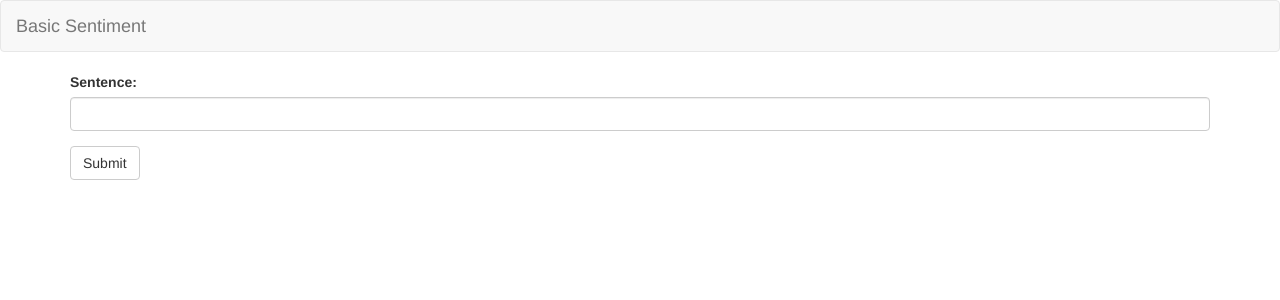
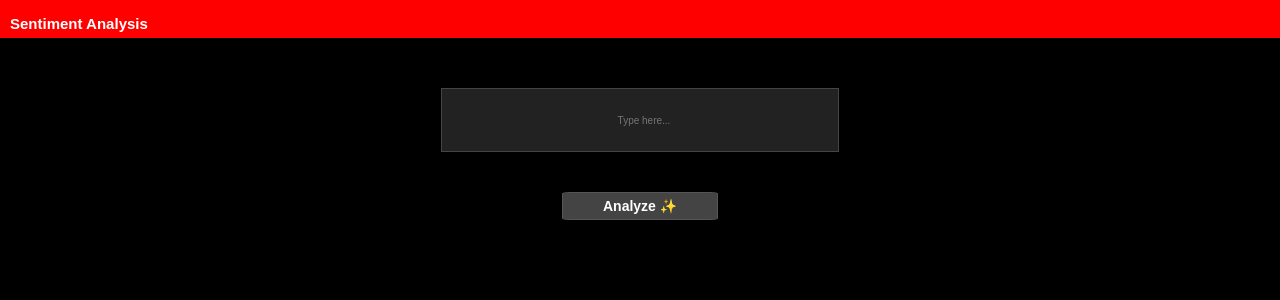
Before and after one commit to williyam-m/sentiment_analysis, a Django app: page /analysis/ in a window 1280 px wide. Shown: the top 300 px of the page. Run offline with Django 5.2, Linux system fonts and the light colour scheme; some libraries are stand-ins or nearby versions.

Commit message:
feat: update analysis ui

```diff
--- /dev/null
+++ b/analysis/static/analysis-style.css
@@ -0,0 +1,126 @@
+body {
+  background-color: black;
+  color: red;
+  font-family: Arial, sans-serif;
+  margin: 0;
+  padding: 0;
+}
+
+.navbar {
+  background-color: red;
+  border: none;
+  padding: 15px 0;
+  height: 8px;
+}
+
+.navbar a {
+  color: white;
+  font-weight: bold;
+  text-decoration: none;
+  font-size: 15px;
+  margin-bottom: 10px;
+  margin-left: 10px;
+}
+
+.navbar a:hover {
+  color: white;
+}
+
+.container {
+  margin-top: 50px;
+  text-align: center;
+}
+
+.form-group {
+  margin: 20px auto;
+  width: 60%;
+}
+
+.form-control {
+  background-color: #222;
+  border: 1px solid #444;
+  color: red;
+  font-size: 10px;
+  height: 60px;
+  width: 50%;
+  text-align: center;
+  padding-left: 10px;
+  margin-bottom: 20px;
+}
+
+.btn-submit {
+  background-color: #444;
+  color: white;
+  border: 1px solid #555;
+  font-weight: bold;
+  font-size: 14px;
+  padding: 5px 40px;
+  border-radius : 5%;
+  transition: all 0.3s ease;
+  transform: perspective(1px) translateZ(0);
+}
+
+.btn-submit:hover {
+  background-color: #666;
+  color: red;
+  cursor: pointer;
+  box-shadow: 0 10px 20px rgba(255, 0, 0, 0.5);
+  transform: translateY(-5px);
+}
+
+.result {
+  margin-top: 40px;
+  text-align: center;
+}
+
+.result-text {
+  font-weight: bold;
+  font-size: 24px;
+  color: white;
+}
+
+.result-text.positive {
+  color: green;
+}
+
+.result-text.negative {
+  color: red;
+}
+
+.progress {
+  background-color: #444;
+  height: 30px;
+  width: 60%;
+  margin: 20px auto;
+  border-radius: 5px;
+}
+
+.progress-bar {
+  font-weight: bold;
+  color: white;
+  text-align: center;
+  width: 0%;
+  transition: width 2s ease-in-out;
+  border-radius: 5px;
+}
+
+.progress-bar-success {
+  background-color: green;
+}
+
+.progress-bar-danger {
+  background-color: red;
+}
+
+@keyframes loadBar {
+  0% {
+    width: 0%;
+  }
+  100% {
+    width: 100%;
+  }
+}
+
+.progress-bar {
+  animation: loadBar 2s ease-in-out;
+}
--- a/analysis/templates/index.html
+++ b/analysis/templates/index.html
@@ -1,19 +1,19 @@
+{% load static %}
 <!DOCTYPE html>
 <html lang="en">
 <head>
-  <title>Bootstrap Example</title>
-  <meta charset="utf-8">
-  <meta name="viewport" content="width=device-width, initial-scale=1">
-  <link rel="stylesheet" href="https://maxcdn.bootstrapcdn.com/bootstrap/3.3.7/css/bootstrap.min.css">
-  <script src="https://ajax.googleapis.com/ajax/libs/jquery/3.2.1/jquery.min.js"></script>
-  <script src="https://maxcdn.bootstrapcdn.com/bootstrap/3.3.7/js/bootstrap.min.js"></script>
+  <meta charset="UTF-8">
+  <meta name="viewport" content="width=device-width, initial-scale=1.0">
+  <title>Sentiment Analysis</title>
+  <link rel="stylesheet" href="{% static 'analysis-style.css' %}">
+  <script src="https://ajax.googleapis.com/ajax/libs/jquery/3.6.0/jquery.min.js"></script>
 </head>
 <body>
 
   <nav class="navbar navbar-default">
     <div class="container-fluid">
       <div class="navbar-header">
-      <a class="navbar-brand" href="#">Basic Sentiment</a>
+        <a class="navbar-brand" href="#">Sentiment Analysis</a>
       </div>
     </div>
   </nav>
@@ -22,21 +22,33 @@
     <form action="{% url 'sentiment' %}" method="post">
       {% csrf_token %}
       <div class="form-group">
-    <label for="sentence">Sentence:</label>
-    <input type="text" name="sentence" class="form-control" id="sentence">
+        <input type="text" name="sentence" class="form-control" id="sentence" placeholder="Type here..." required>
       </div>
-  <button type="submit" class="btn btn-default">Submit</button>
+      <button type="submit" class="btn btn-submit">Analyze ✨</button>
     </form>
 
-{% if positive %}
-  <h1>{{ sentence }} is <span class="text text-success">Positive</span></h1>
-{% elif negative %}
-  <h1>{{ sentence }} is <span class="text text-danger">Negative</span></h1>
+    {% if sentiment %}
+      <div class="result">
+        <h5>
+          <span class="result-text {% if sentiment == 'Positive' %}positive{% else %}negative{% endif %}">
+            {% if sentiment == "Positive" %}
+              Positive
+            {% elif sentiment == "Negative" %}
+              Negative
             {% endif %}
+          </span>
+        </h5>
 
+        <div class="progress">
+          <div class="progress-bar {% if sentiment == 'Positive' %}progress-bar-success{% else %}progress-bar-danger{% endif %}"
+               role="progressbar" style="width: {{ percentage }}%;" aria-valuenow="{{ percentage }}"
+               aria-valuemin="0" aria-valuemax="100">
+            {{ percentage }}%
           </div>
-
-
+        </div>
+      </div>
+    {% endif %}
+  </div>
 
 </body>
 </html>
--- a/analysis/views.py
+++ b/analysis/views.py
@@ -1,16 +1,15 @@
-from django.shortcuts import get_object_or_404, render, redirect
+from django.shortcuts import render
 from .arguments import get_arguments
 from .analyzer import Analyzer
-
 
 def index(request):
     return render(request, "index.html")
 
-
 def sentiment(request):
-    #text = request.args["text"]
-    analyzer = Analyzer(will_train=False, args_dict=get_arguments())
-    text = "test"
-    sentiment, percentage = analyzer.classify_sentiment(text)
-    print(sentiment)
-    return render(request, "index.html", {"sentiment": sentiment, "percentage": percentage})
+    if request.method == 'POST':
+        text = request.POST.get("sentence")
+        analyzer = Analyzer(will_train=False, args_dict=get_arguments())
+        sentiment, percentage = analyzer.classify_sentiment(text)
+        print(sentiment)
+        print(percentage)
+        return render(request, "index.html", {"sentiment": sentiment, "percentage": percentage, "sentence": text})
--- a/sentiment_analysis/settings.py
+++ b/sentiment_analysis/settings.py
@@ -132,6 +132,7 @@ STATIC_ROOT = os.path.join(BASE_DIR, 'staticfiles')
 
 MEDIA_URL = '/media/'
 MEDIA_ROOT = os.path.join(BASE_DIR, 'media')
+
 # Default primary key field type
 # https://docs.djangoproject.com/en/5.1/ref/settings/#default-auto-field
 
```
Lines whose indentation alone changed are shown as unchanged.
